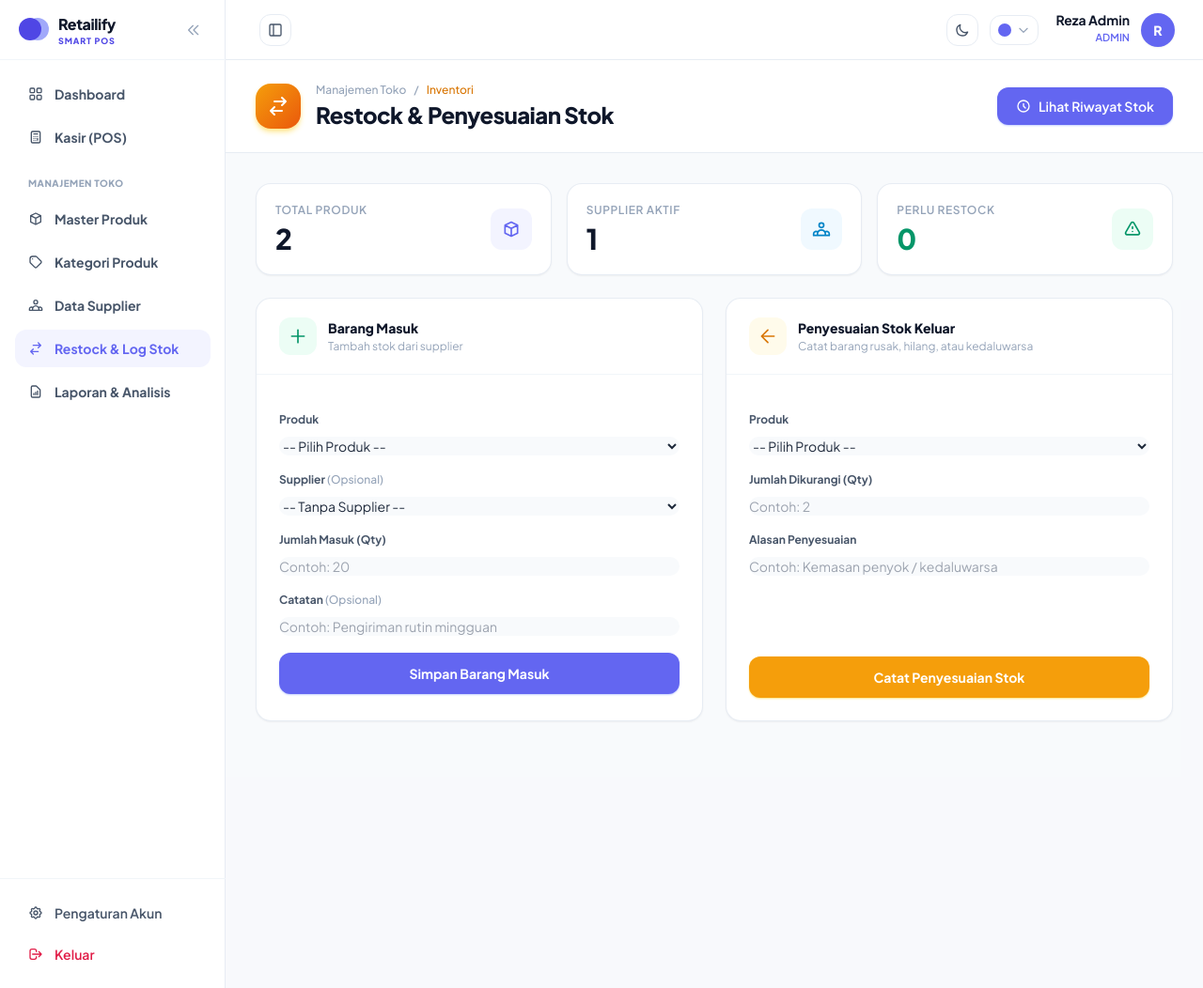
After one commit to Reza-1mn/Retailify, a Laravel app: page /admin/inventory/restock in a window 1280 px wide. The commit adds this page. Shown: the whole page at 94% size. Run offline with Laravel 12, Linux system fonts and the light colour scheme; a user stored in the database is signed in; data comes from the database, SQL or seed files in the repository; some libraries are stand-ins or nearby versions.

Commit message:
feat(inventory): tambahkan fitur restock dan riwayat stok (#9)
* feat(inventory): implement restock, stock adjustment, and stock logs

* feat(inventory): add admin links for inventory restock and logs in dashboard

* feat(inventory): align inventory logs and restock pages with the dashboard UI

```diff
--- /dev/null
+++ b/app/Http/Controllers/InventoryController.php
@@ -0,0 +1,120 @@
+<?php
+
+namespace App\Http\Controllers;
+
+use App\Models\Product;
+use App\Models\StockLog;
+use App\Models\Supplier;
+use Illuminate\Http\Request;
+use Illuminate\Support\Facades\DB;
+
+class InventoryController extends Controller
+{
+    /**
+     * Halaman form Barang Masuk (Restock) & Penyesuaian Stok
+     */
+    public function index()
+    {
+        $products = Product::with('category')->orderBy('name')->get();
+        $suppliers = Supplier::orderBy('name')->get();
+        $lowStockProducts = Product::whereColumn('stock', '<=', 'min_stock')->get();
+
+        return view('admin.inventory.restock', compact('products', 'suppliers', 'lowStockProducts'));
+    }
+
+    /**
+     * Proses simpan Barang Masuk (Restock -> type: 'in')
+     */
+    public function storeRestock(Request $request)
+    {
+        $validated = $request->validate([
+            'product_id'  => ['required', 'exists:products,id'],
+            'supplier_id' => ['nullable', 'exists:suppliers,id'],
+            'qty'         => ['required', 'integer', 'min:1'],
+            'notes'       => ['nullable', 'string', 'max:255'],
+        ]);
+
+        DB::transaction(function () use ($validated, $request) {
+            $product = Product::lockForUpdate()->findOrFail($validated['product_id']);
+            $product->increment('stock', $validated['qty']);
+
+            StockLog::create([
+                'product_id'  => $product->id,
+                'user_id'     => $request->user()->id,
+                'supplier_id' => $validated['supplier_id'] ?? null,
+                'type'        => 'in',
+                'qty'         => $validated['qty'],
+                'notes'       => $validated['notes'] ?: 'Restock barang masuk',
+            ]);
+        });
+
+        return redirect()
+            ->route('admin.inventory.restock')
+            ->with('success', 'Stok barang berhasil ditambahkan dan tercatat di riwayat stok.');
+    }
+
+    /**
+     * Proses simpan Penyesuaian Stok / Stock Adjustment (type: 'out')
+     * Digunakan untuk barang rusak, hilang, atau kedaluwarsa
+     */
+    public function storeAdjustment(Request $request)
+    {
+        $validated = $request->validate([
+            'product_id' => ['required', 'exists:products,id'],
+            'qty'        => ['required', 'integer', 'min:1'],
+            'notes'      => ['required', 'string', 'max:255'],
+        ]);
+
+        $product = Product::findOrFail($validated['product_id']);
+
+        if ($validated['qty'] > $product->stock) {
+            return back()
+                ->withInput()
+                ->withErrors(['qty' => "Jumlah penyesuaian melebihi stok tersedia saat ini ({$product->stock})."]);
+        }
+
+        DB::transaction(function () use ($validated, $request) {
+            $lockedProduct = Product::lockForUpdate()->findOrFail($validated['product_id']);
+
+            if ($validated['qty'] > $lockedProduct->stock) {
+                throw new \RuntimeException('Stok tidak mencukupi untuk penyesuaian.');
+            }
+
+            $lockedProduct->decrement('stock', $validated['qty']);
+
+            StockLog::create([
+                'product_id'  => $lockedProduct->id,
+                'user_id'     => $request->user()->id,
+                'supplier_id' => null,
+                'type'        => 'out',
+                'qty'         => $validated['qty'],
+                'notes'       => 'Penyesuaian stok: ' . $validated['notes'],
+            ]);
+        });
+
+        return redirect()
+            ->route('admin.inventory.restock')
+            ->with('success', 'Penyesuaian stok berhasil disimpan.');
+    }
+
+    /**
+     * Halaman Riwayat Pergerakan Stok (Stock Logs)
+     */
+    public function logs(Request $request)
+    {
+        $query = StockLog::with(['product', 'user', 'supplier'])->latest();
+
+        if ($request->filled('type') && in_array($request->type, ['in', 'out'], true)) {
+            $query->where('type', $request->type);
+        }
+
+        if ($request->filled('product_id')) {
+            $query->where('product_id', $request->product_id);
+        }
+
+        $logs = $query->paginate(15)->withQueryString();
+        $products = Product::orderBy('name')->get();
+
+        return view('admin.inventory.logs', compact('logs', 'products'));
+    }
+}
--- /dev/null
+++ b/resources/views/admin/inventory/restock.blade.php
@@ -0,0 +1,196 @@
+<x-app-layout>
+    <div class="min-h-screen bg-slate-50/70 pb-12">
+        <div class="bg-white border-b border-slate-200/80">
+            <div class="max-w-7xl mx-auto px-4 sm:px-6 lg:px-8 py-6">
+                <div class="flex flex-col sm:flex-row sm:items-center sm:justify-between gap-4">
+                    <div class="flex items-center gap-4">
+                        <div class="w-12 h-12 rounded-2xl bg-gradient-to-br from-amber-500 to-orange-600 text-white flex items-center justify-center shadow-md shadow-amber-200">
+                            <svg class="w-6 h-6" fill="none" stroke="currentColor" stroke-width="2" viewBox="0 0 24 24">
+                                <path stroke-linecap="round" stroke-linejoin="round" d="M8 7h12m0 0l-4-4m4 4l-4 4m0 6H4m0 0l4 4m-4-4l4-4"/>
+                            </svg>
+                        </div>
+                        <div>
+                            <div class="flex items-center gap-2 text-xs font-medium text-slate-400 mb-0.5">
+                                <span>Manajemen Toko</span>
+                                <span>/</span>
+                                <span class="text-amber-600">Inventori</span>
+                            </div>
+                            <h1 class="text-2xl font-extrabold text-slate-900 tracking-tight">Restock &amp; Penyesuaian Stok</h1>
+                        </div>
+                    </div>
+
+                    <a href="{{ route('admin.inventory.logs') }}"
+                       class="inline-flex items-center justify-center gap-2 bg-indigo-600 hover:bg-indigo-700 text-white px-5 py-2.5 rounded-xl text-sm font-semibold shadow-sm shadow-indigo-200 transition-all duration-150">
+                        <svg class="w-4 h-4" fill="none" stroke="currentColor" stroke-width="2" viewBox="0 0 24 24">
+                            <path stroke-linecap="round" stroke-linejoin="round" d="M12 8v4l3 3m6-3a9 9 0 11-18 0 9 9 0 0118 0z"/>
+                        </svg>
+                        Lihat Riwayat Stok
+                    </a>
+                </div>
+            </div>
+        </div>
+
+        <div class="max-w-7xl mx-auto px-4 sm:px-6 lg:px-8 mt-8 space-y-6">
+            @if(session('success'))
+                <div class="flex items-center gap-3 p-4 bg-emerald-50 border border-emerald-200 text-emerald-800 rounded-2xl shadow-sm">
+                    <span class="w-8 h-8 rounded-full bg-emerald-100 text-emerald-600 flex items-center justify-center shrink-0">
+                        <svg class="w-4 h-4" fill="none" stroke="currentColor" stroke-width="2.5" viewBox="0 0 24 24"><path stroke-linecap="round" stroke-linejoin="round" d="M5 13l4 4L19 7"/></svg>
+                    </span>
+                    <span class="text-sm font-semibold">{{ session('success') }}</span>
+                </div>
+            @endif
+
+            @if($errors->any())
+                <div class="p-4 bg-rose-50 border border-rose-200 text-rose-800 rounded-2xl shadow-sm">
+                    <div class="flex items-start gap-3">
+                        <span class="w-8 h-8 rounded-full bg-rose-100 text-rose-600 flex items-center justify-center shrink-0">
+                            <svg class="w-4 h-4" fill="none" stroke="currentColor" stroke-width="2.5" viewBox="0 0 24 24"><path stroke-linecap="round" stroke-linejoin="round" d="M12 9v2m0 4h.01M12 3l9 16H3L12 3z"/></svg>
+                        </span>
+                        <ul class="text-sm font-semibold list-disc list-inside space-y-1">
+                            @foreach($errors->all() as $error)
+                                <li>{{ $error }}</li>
+                            @endforeach
+                        </ul>
+                    </div>
+                </div>
+            @endif
+
+            <div class="grid grid-cols-1 sm:grid-cols-3 gap-4">
+                <div class="bg-white rounded-2xl border border-slate-200/80 p-5 shadow-sm flex items-center justify-between">
+                    <div>
+                        <p class="text-xs font-semibold uppercase tracking-wider text-slate-400">Total Produk</p>
+                        <p class="text-3xl font-extrabold text-slate-900 mt-1">{{ $products->count() }}</p>
+                    </div>
+                    <div class="w-11 h-11 rounded-xl bg-indigo-50 text-indigo-600 flex items-center justify-center">
+                        <svg class="w-5 h-5" fill="none" stroke="currentColor" stroke-width="2" viewBox="0 0 24 24"><path stroke-linecap="round" stroke-linejoin="round" d="M20 7l-8-4-8 4m16 0l-8 4m8-4v10l-8 4m0-10L4 7m8 4v10M4 7v10l8 4"/></svg>
+                    </div>
+                </div>
+                <div class="bg-white rounded-2xl border border-slate-200/80 p-5 shadow-sm flex items-center justify-between">
+                    <div>
+                        <p class="text-xs font-semibold uppercase tracking-wider text-slate-400">Supplier Aktif</p>
+                        <p class="text-3xl font-extrabold text-slate-900 mt-1">{{ $suppliers->count() }}</p>
+                    </div>
+                    <div class="w-11 h-11 rounded-xl bg-sky-50 text-sky-600 flex items-center justify-center">
+                        <svg class="w-5 h-5" fill="none" stroke="currentColor" stroke-width="2" viewBox="0 0 24 24"><path stroke-linecap="round" stroke-linejoin="round" d="M17 20h5v-2a3 3 0 00-5.356-1.857M17 20H7m10 0v-2c0-.656-.126-1.283-.356-1.857M7 20H2v-2a3 3 0 015.356-1.857M7 20v-2c0-.656.126-1.283.356-1.857m0 0a5.002 5.002 0 019.288 0M15 7a3 3 0 11-6 0 3 3 0 016 0z"/></svg>
+                    </div>
+                </div>
+                <div class="bg-white rounded-2xl border {{ $lowStockProducts->isNotEmpty() ? 'border-amber-200 bg-amber-50/30' : 'border-slate-200/80' }} p-5 shadow-sm flex items-center justify-between">
+                    <div>
+                        <p class="text-xs font-semibold uppercase tracking-wider {{ $lowStockProducts->isNotEmpty() ? 'text-amber-600' : 'text-slate-400' }}">Perlu Restock</p>
+                        <p class="text-3xl font-extrabold {{ $lowStockProducts->isNotEmpty() ? 'text-amber-600' : 'text-emerald-600' }} mt-1">{{ $lowStockProducts->count() }}</p>
+                    </div>
+                    <div class="w-11 h-11 rounded-xl {{ $lowStockProducts->isNotEmpty() ? 'bg-amber-100 text-amber-600' : 'bg-emerald-50 text-emerald-600' }} flex items-center justify-center">
+                        <svg class="w-5 h-5" fill="none" stroke="currentColor" stroke-width="2" viewBox="0 0 24 24"><path stroke-linecap="round" stroke-linejoin="round" d="M12 9v2m0 4h.01m-6.938 4h13.856c1.54 0 2.502-1.667 1.732-3L13.732 4c-.77-1.333-2.694-1.333-3.464 0L3.34 16c-.77 1.333.192 3 1.732 3z"/></svg>
+                    </div>
+                </div>
+            </div>
+
+            @if($lowStockProducts->isNotEmpty())
+                <div class="bg-amber-50/70 border border-amber-200 rounded-2xl p-5">
+                    <div class="flex items-center gap-2 mb-3">
+                        <span class="w-2 h-2 rounded-full bg-amber-500"></span>
+                        <p class="text-sm font-extrabold text-amber-900">Peringatan Stok Menipis</p>
+                    </div>
+                    <div class="flex flex-wrap gap-2">
+                        @foreach($lowStockProducts as $item)
+                            <span class="px-3 py-1.5 text-xs font-semibold bg-white text-amber-800 border border-amber-200 rounded-lg">
+                                {{ $item->sku }} - {{ $item->name }} (Sisa {{ $item->stock }} / Min {{ $item->min_stock }})
+                            </span>
+                        @endforeach
+                    </div>
+                </div>
+            @endif
+
+            <div class="grid grid-cols-1 lg:grid-cols-2 gap-6">
+                <div class="bg-white rounded-2xl border border-slate-200/80 shadow-sm overflow-hidden">
+                    <div class="px-6 py-5 border-b border-slate-100 flex items-center gap-3">
+                        <div class="w-10 h-10 rounded-xl bg-emerald-50 text-emerald-600 flex items-center justify-center">
+                            <svg class="w-5 h-5" fill="none" stroke="currentColor" stroke-width="2" viewBox="0 0 24 24"><path stroke-linecap="round" stroke-linejoin="round" d="M12 4v16m8-8H4"/></svg>
+                        </div>
+                        <div>
+                            <h2 class="text-sm font-extrabold text-slate-900">Barang Masuk</h2>
+                            <p class="text-xs text-slate-400 mt-0.5">Tambah stok dari supplier</p>
+                        </div>
+                    </div>
+                    <form action="{{ route('admin.inventory.restock.store') }}" method="POST" class="p-6 space-y-4">
+                        @csrf
+                        <div>
+                            <label class="block text-xs font-bold text-slate-600 mb-2">Produk</label>
+                            <select name="product_id" required class="w-full rounded-xl border-slate-200 bg-slate-50 text-sm focus:border-indigo-500 focus:ring-indigo-500 focus:bg-white">
+                                <option value="">-- Pilih Produk --</option>
+                                @foreach($products as $product)
+                                    <option value="{{ $product->id }}" @selected(old('product_id') == $product->id)>
+                                        [{{ $product->sku }}] {{ $product->name }} (Stok: {{ $product->stock }})
+                                    </option>
+                                @endforeach
+                            </select>
+                        </div>
+                        <div>
+                            <label class="block text-xs font-bold text-slate-600 mb-2">Supplier <span class="text-slate-400 font-medium">(Opsional)</span></label>
+                            <select name="supplier_id" class="w-full rounded-xl border-slate-200 bg-slate-50 text-sm focus:border-indigo-500 focus:ring-indigo-500 focus:bg-white">
+                                <option value="">-- Tanpa Supplier --</option>
+                                @foreach($suppliers as $supplier)
+                                    <option value="{{ $supplier->id }}" @selected(old('supplier_id') == $supplier->id)>{{ $supplier->name }}</option>
+                                @endforeach
+                            </select>
+                        </div>
+                        <div>
+                            <label class="block text-xs font-bold text-slate-600 mb-2">Jumlah Masuk (Qty)</label>
+                            <input type="number" name="qty" min="1" value="{{ old('qty') }}" required placeholder="Contoh: 20"
+                                   class="w-full rounded-xl border-slate-200 bg-slate-50 text-sm focus:border-indigo-500 focus:ring-indigo-500 focus:bg-white">
+                        </div>
+                        <div>
+                            <label class="block text-xs font-bold text-slate-600 mb-2">Catatan <span class="text-slate-400 font-medium">(Opsional)</span></label>
+                            <input type="text" name="notes" value="{{ old('notes') }}" placeholder="Contoh: Pengiriman rutin mingguan"
+                                   class="w-full rounded-xl border-slate-200 bg-slate-50 text-sm focus:border-indigo-500 focus:ring-indigo-500 focus:bg-white">
+                        </div>
+                        <button type="submit" class="w-full py-3 px-4 bg-indigo-600 hover:bg-indigo-700 text-white text-sm font-bold rounded-xl shadow-sm shadow-indigo-200 transition">
+                            Simpan Barang Masuk
+                        </button>
+                    </form>
+                </div>
+
+                <div class="bg-white rounded-2xl border border-slate-200/80 shadow-sm overflow-hidden">
+                    <div class="px-6 py-5 border-b border-slate-100 flex items-center gap-3">
+                        <div class="w-10 h-10 rounded-xl bg-amber-50 text-amber-600 flex items-center justify-center">
+                            <svg class="w-5 h-5" fill="none" stroke="currentColor" stroke-width="2" viewBox="0 0 24 24"><path stroke-linecap="round" stroke-linejoin="round" d="M20 12H4m8-8l-8 8 8 8"/></svg>
+                        </div>
+                        <div>
+                            <h2 class="text-sm font-extrabold text-slate-900">Penyesuaian Stok Keluar</h2>
+                            <p class="text-xs text-slate-400 mt-0.5">Catat barang rusak, hilang, atau kedaluwarsa</p>
+                        </div>
+                    </div>
+                    <form action="{{ route('admin.inventory.adjustment.store') }}" method="POST" class="p-6 space-y-4">
+                        @csrf
+                        <div>
+                            <label class="block text-xs font-bold text-slate-600 mb-2">Produk</label>
+                            <select name="product_id" required class="w-full rounded-xl border-slate-200 bg-slate-50 text-sm focus:border-indigo-500 focus:ring-indigo-500 focus:bg-white">
+                                <option value="">-- Pilih Produk --</option>
+                                @foreach($products as $product)
+                                    <option value="{{ $product->id }}" @selected(old('product_id') == $product->id)>
+                                        [{{ $product->sku }}] {{ $product->name }} (Stok: {{ $product->stock }})
+                                    </option>
+                                @endforeach
+                            </select>
+                        </div>
+                        <div>
+                            <label class="block text-xs font-bold text-slate-600 mb-2">Jumlah Dikurangi (Qty)</label>
+                            <input type="number" name="qty" min="1" value="{{ old('qty') }}" required placeholder="Contoh: 2"
+                                   class="w-full rounded-xl border-slate-200 bg-slate-50 text-sm focus:border-indigo-500 focus:ring-indigo-500 focus:bg-white">
+                        </div>
+                        <div>
+                            <label class="block text-xs font-bold text-slate-600 mb-2">Alasan Penyesuaian</label>
+                            <input type="text" name="notes" value="{{ old('notes') }}" required placeholder="Contoh: Kemasan penyok / kedaluwarsa"
+                                   class="w-full rounded-xl border-slate-200 bg-slate-50 text-sm focus:border-indigo-500 focus:ring-indigo-500 focus:bg-white">
+                        </div>
+                        <div class="pt-16 sm:pt-[68px]">
+                            <button type="submit" class="w-full py-3 px-4 bg-amber-500 hover:bg-amber-600 text-white text-sm font-bold rounded-xl shadow-sm shadow-amber-200 transition">
+                                Catat Penyesuaian Stok
+                            </button>
+                        </div>
+                    </form>
+                </div>
+            </div>
+        </div>
+    </div>
+</x-app-layout>
--- a/resources/views/layouts/app.blade.php
+++ b/resources/views/layouts/app.blade.php
@@ -176,7 +176,8 @@
                             <span>Data Supplier</span>
                         </a>
 
-                        <a href="#" class="flex items-center space-x-3 px-3.5 py-2.5 rounded-xl text-sm font-semibold text-slate-500 hover:bg-slate-50 hover:text-slate-900 transition">
+                        <a href="{{ route('admin.inventory.restock') }}"
+                           class="flex items-center space-x-3 px-3.5 py-2.5 rounded-xl text-sm font-bold transition {{ request()->routeIs('admin.inventory.*') ? 'bg-indigo-50 text-indigo-600' : 'text-slate-600 hover:bg-slate-50 hover:text-slate-900' }}">
                             <svg class="w-4 h-4 shrink-0" fill="none" stroke="currentColor" stroke-width="2" viewBox="0 0 24 24">
                                 <path stroke-linecap="round" stroke-linejoin="round" d="M8 7h12m0 0l-4-4m4 4l-4 4m0 6H4m0 0l4 4m-4-4l4-4"/>
                             </svg>
--- a/routes/web.php
+++ b/routes/web.php
@@ -1,9 +1,11 @@
+
 <?php
 
 use App\Http\Controllers\CategoryController;
 use App\Http\Controllers\ProductController;
 use App\Http\Controllers\ProfileController;
 use App\Http\Controllers\SupplierController;
+use App\Http\Controllers\InventoryController;
 use Illuminate\Support\Facades\Route;
 use App\Http\Controllers\PosController;
 use App\Http\Controllers\ReportController;
@@ -35,6 +37,11 @@ Route::middleware(['auth', 'role:admin'])->prefix('admin')->name('admin.')->grou
     Route::resource('categories', CategoryController::class)->except(['show']);
     Route::resource('suppliers', SupplierController::class)->except(['show']);
     Route::resource('products', ProductController::class)->except(['show']);
+
+    Route::get('/inventory/restock', [InventoryController::class, 'index'])->name('inventory.restock');
+    Route::post('/inventory/restock', [InventoryController::class, 'storeRestock'])->name('inventory.restock.store');
+    Route::post('/inventory/adjustment', [InventoryController::class, 'storeAdjustment'])->name('inventory.adjustment.store');
+    Route::get('/inventory/logs', [InventoryController::class, 'logs'])->name('inventory.logs');
 });
 
 require __DIR__.'/auth.php';
```
Also changed, not shown: resources/views/admin/inventory/logs.blade.php (added, +162 -0 lines), resources/views/dashboard.blade.php (+22 -0 lines).
